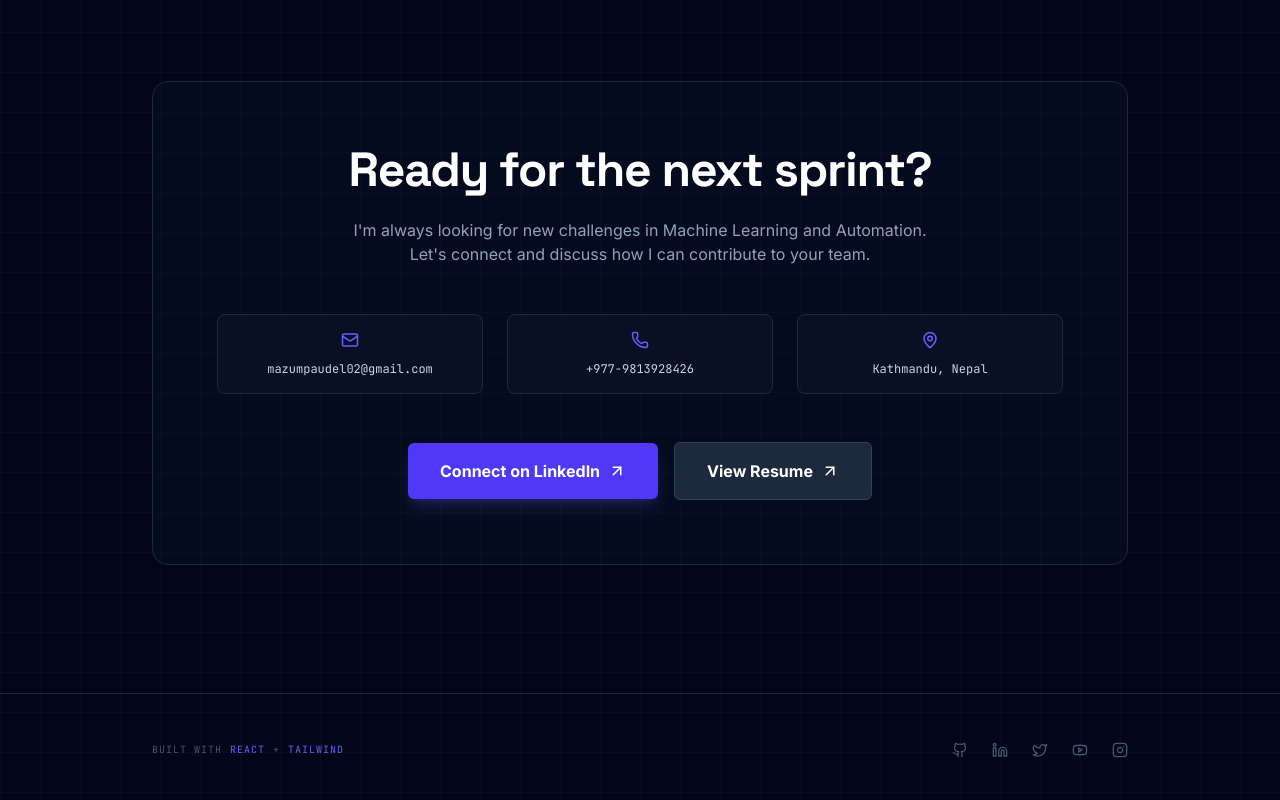
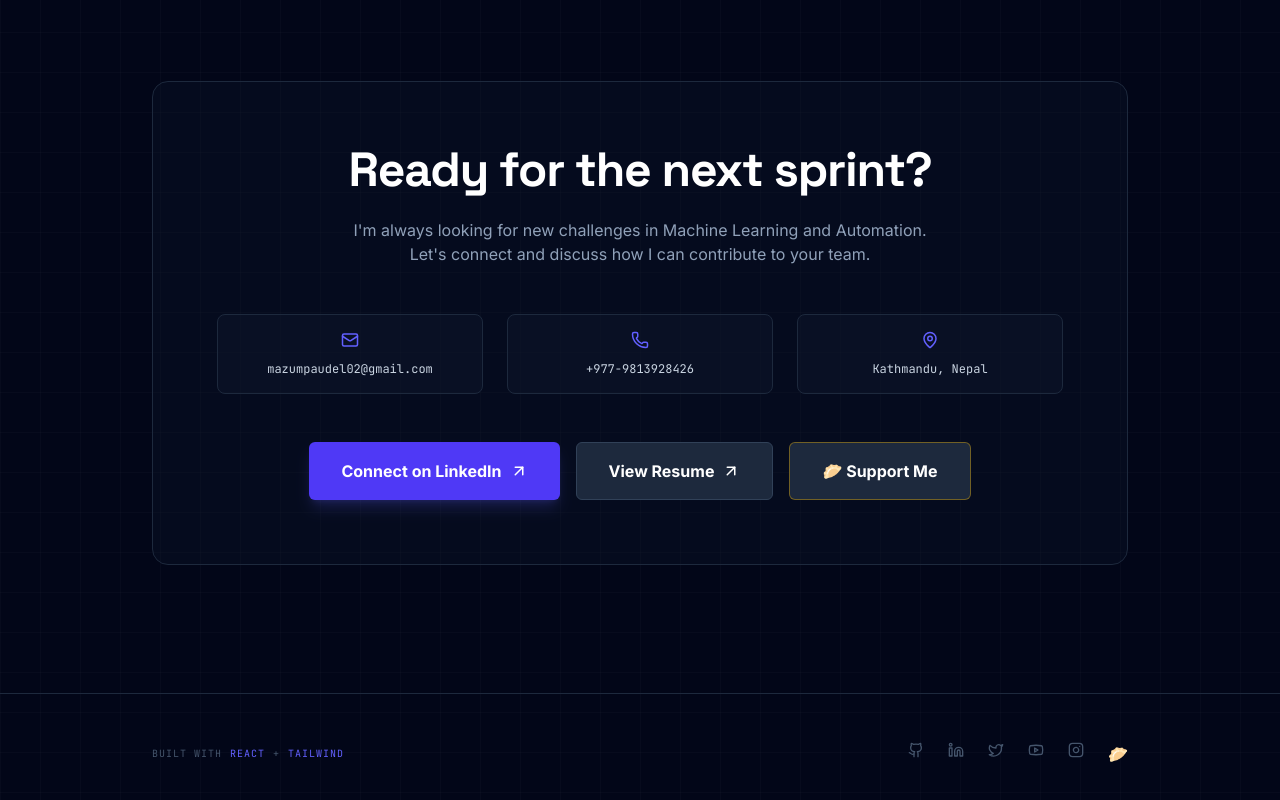
Before and after one commit to mazumeyyy/Portfolio, a React (Vite) app: page / in a window 1280 px wide. Shown: the part 1688-2488 px from the top of the page. Built offline with nearby package versions, Linux system fonts and the light colour scheme.

Commit message:
Support me button added

```diff
--- a/src/App.tsx
+++ b/src/App.tsx
@@ -18,20 +18,22 @@ import {
   TestTube2,
   GraduationCap,
   Award,
-  ChevronRight,
   MapPin,
   Phone,
-  ArrowUpRight
+  ArrowUpRight,
 } from 'lucide-react';
 import { motion } from 'motion/react';
 
+
 const SOCIAL_LINKS = [
-  { icon: Github, href: "https://github.com/mazumeyyy", label: "GitHub" },
-  { icon: Linkedin, href: "https://www.linkedin.com/in/mazum-paudel-b603472b1/", label: "LinkedIn" },
-  { icon: Twitter, href: "https://x.com/thatnepaliktii", label: "X (Twitter)" },
-  { icon: Youtube, href: "https://www.youtube.com/@THATNEPALIKTI", label: "YouTube" },
-  { icon: Instagram, href: "https://www.instagram.com/thatnepalikti/", label: "Instagram" },
+  { icon: Github,    href: "https://github.com/mazumeyyy",                         label: "GitHub" },
+  { icon: Linkedin,  href: "https://www.linkedin.com/in/mazum-paudel-b603472b1/", label: "LinkedIn" },
+  { icon: Twitter,   href: "https://x.com/thatnepaliktii",                         label: "X (Twitter)" },
+  { icon: Youtube,   href: "https://www.youtube.com/@THATNEPALIKTI",               label: "YouTube" },
+  { icon: Instagram, href: "https://www.instagram.com/thatnepalikti/",             label: "Instagram" },
+  { icon: () => <span className="text-base leading-none">🥟</span>, href: "https://buymemomo.com/thatnepalikti", label: "BuyMeMomo" },
 ];
+
 
 const SKILLS = [
   {
@@ -55,6 +57,7 @@ const SKILLS = [
     items: ["SQL", "Git", "Trello", "Confluence", "Jupyter"]
   }
 ];
+
 
 const EXPERIENCE = [
   {
@@ -80,9 +83,11 @@ const EXPERIENCE = [
   }
 ];
 
+
 export default function App() {
   return (
     <div className="min-h-screen font-sans selection:bg-indigo-500/30 selection:text-indigo-200">
+
       {/* Navigation */}
       <nav className="sticky top-0 z-50 border-b border-slate-800 bg-slate-950/80 backdrop-blur-md">
         <div className="max-w-5xl mx-auto px-6 h-16 flex items-center justify-between">
@@ -91,15 +96,16 @@ export default function App() {
             <span>mazum_paudel.init()</span>
           </div>
           <div className="flex gap-6 text-xs font-mono uppercase tracking-widest text-slate-500">
-            <a href="#about" className="hover:text-indigo-400 transition-colors">.root</a>
-            <a href="#skills" className="hover:text-indigo-400 transition-colors">.skills</a>
+            <a href="#about"      className="hover:text-indigo-400 transition-colors">.root</a>
+            <a href="#skills"     className="hover:text-indigo-400 transition-colors">.skills</a>
             <a href="#experience" className="hover:text-indigo-400 transition-colors">.work</a>
-            <a href="#contact" className="hover:text-indigo-400 transition-colors">.contact</a>
+            <a href="#contact"    className="hover:text-indigo-400 transition-colors">.contact</a>
           </div>
         </div>
       </nav>
 
       <main className="max-w-5xl mx-auto px-6 py-16 md:py-32">
+
         {/* Hero Section */}
         <section id="about" className="mb-32">
           <motion.div
@@ -118,6 +124,8 @@ export default function App() {
               Currently engineering automated test systems at AdviseBridge and PineVisa.
               Building the bridge between data science and production-ready software.
             </p>
+
+            {/* Social Links — BuyMeMomo auto-included via SOCIAL_LINKS */}
             <div className="flex flex-wrap gap-4">
               {SOCIAL_LINKS.map((social) => (
                 <a
@@ -157,9 +165,7 @@ export default function App() {
                 <h3 className="font-bold text-white mb-4 text-sm uppercase tracking-wider">{skill.category}</h3>
                 <div className="flex flex-wrap gap-2">
                   {skill.items.map(item => (
-                    <span key={item} className="dev-badge">
-                      {item}
-                    </span>
+                    <span key={item} className="dev-badge">{item}</span>
                   ))}
                 </div>
               </motion.div>
@@ -175,7 +181,7 @@ export default function App() {
               <div className="h-px flex-1 bg-slate-800"></div>
             </div>
             <div className="space-y-12">
-              {EXPERIENCE.map((exp, idx) => (
+              {EXPERIENCE.map((exp) => (
                 <motion.div
                   key={exp.company}
                   initial={{ opacity: 0, x: -10 }}
@@ -244,7 +250,6 @@ export default function App() {
                     <ArrowUpRight size={14} />
                   </a>
                 </div>
-
               </div>
             </section>
           </div>
@@ -276,6 +281,8 @@ export default function App() {
               </div>
             </div>
 
+            {/* Action Buttons */}
+            <div className="flex flex-wrap justify-center gap-4">
               <a
                 href="https://www.linkedin.com/in/mazum-paudel-b603472b1/"
                 target="_blank"
@@ -289,11 +296,22 @@ export default function App() {
                 href="/resume.pdf"
                 target="_blank"
                 rel="noopener noreferrer"
-              className="inline-flex items-center gap-2 px-8 py-4 bg-slate-800 text-white font-bold rounded-md hover:bg-slate-700 transition-all border border-slate-700 ml-4"
+                className="inline-flex items-center gap-2 px-8 py-4 bg-slate-800 text-white font-bold rounded-md hover:bg-slate-700 transition-all border border-slate-700"
               >
                 View Resume
                 <ArrowUpRight size={18} />
               </a>
+
+              {/* BuyMeMomo Button */}
+              <a
+                href="https://buymemomo.com/thatnepalikti"
+                target="_blank"
+                rel="noopener noreferrer"
+                className="inline-flex items-center gap-2 px-8 py-4 bg-slate-800 text-white font-bold rounded-md hover:bg-slate-700 transition-all border border-yellow-500/40 hover:border-yellow-400"
+              >
+                🥟 Support Me
+              </a>
+            </div>
           </div>
         </section>
       </main>
@@ -306,6 +324,7 @@ export default function App() {
             <span>+</span>
             <span className="text-indigo-500">Tailwind</span>
           </div>
+          {/* Footer icons — BuyMeMomo auto-included via SOCIAL_LINKS */}
           <div className="flex gap-6">
             {SOCIAL_LINKS.map((social) => (
               <a
```
Lines whose indentation alone changed are shown as unchanged.
